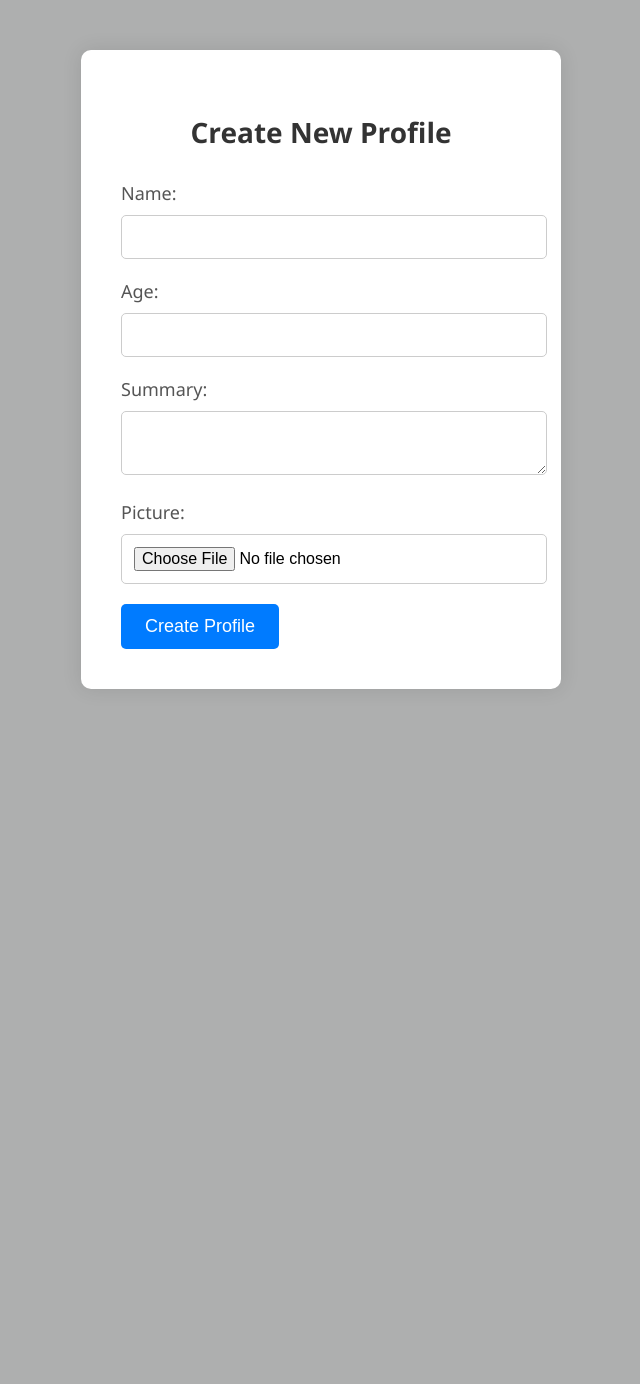
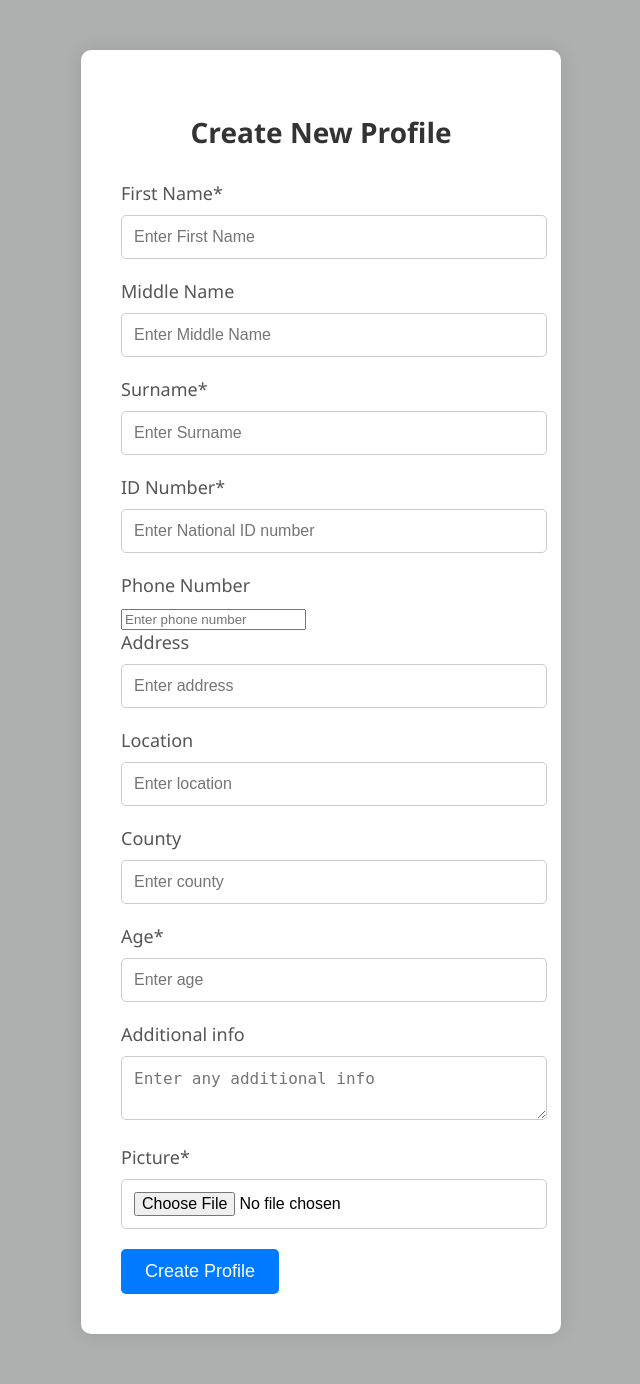
Before and after one commit to tiptopy/elderly_care_connect, a PHP site: page /pages/createprofile.php in a window 1280 px wide. Shown: the whole page, without its empty margins (319-959 px from the left). Before the commit the page ends 689 px from the top, so only its background shows below. Run offline with PHP 8.4, Linux system fonts and the light colour scheme.

Commit message:
updated fields, but clear db first

```diff
--- a/css/homepage.css
+++ b/css/homepage.css
@@ -31,7 +31,7 @@ body {
     transition: transform 0.3s ease;
     padding: 0px 0px 30px;
     width: 300px;
-    height: 350px;
+    height: auto;
     text-align: center;
     margin-left: 30px;
 }
--- a/index.php
+++ b/index.php
@@ -110,9 +110,9 @@ if ($_SERVER["REQUEST_METHOD"] == "POST") {
           // Base64 encode the image data and set it as the src attribute
           $imageData = base64_encode($profile['pictureData']->getData());
           $imageSrc = 'data:' . $profile['pictureMimeType'] . ';base64,' . $imageData;
-          echo '<img src="' . $imageSrc . '" alt="' . $profile['name'] . '">';
-          echo '<h3>' . $profile['name'] . '</h3>';
-          echo '<p>' . $profile['summary'] . '</p>';
+          echo '<img src="' . $imageSrc . '" alt="' . $profile['fname'] . '">';
+          echo '<h3>' . $profile['fname'] . ' ' . $profile['sname'] . '</h3>';
+          echo '<p>' . 'Age: ' . $profile['age'] . '</p>';
           echo '<a href="./pages/profile.php?id=' . $profile['_id'] . '">View Full Profile</a>';
           echo '</div>';
       }
--- a/pages/createprofile.php
+++ b/pages/createprofile.php
@@ -1,26 +1,55 @@
 <!-- pages/create_profile.php -->
 <!DOCTYPE html>
 <html lang="en">
+
 <head>
     <meta charset="UTF-8">
     <meta name="viewport" content="width=device-width, initial-scale=1.0">
     <title>Create Profile - Elderly Care Connect</title>
     <link rel="stylesheet" href="../css/createprofile.css">
 </head>
+
 <body>
     <div class="container-createprofile">
         <h2>Create New Profile</h2>
         <form action="homepage.php" method="post" enctype="multipart/form-data">
-            <label for="name">Name:</label>
-            <input type="text" id="name" name="name" required>
-            <label for="age">Age:</label>
-            <input type="number" id="age" name="age" required>
-            <label for="summary">Summary:</label>
-            <textarea id="summary" name="summary" required></textarea>
-            <label for="picture">Picture:</label>
+            <label for="fname">First Name*</label>
+            <input type="text" id="fname" name="fname" placeholder="Enter First Name" autocomplete="given-name" required>
+
+            <label for="mname">Middle Name</label>
+            <input type="text" id="mname" name="mname" placeholder="Enter Middle Name" autocomplete="additional-name">
+
+            <label for="sname">Surname*</label>
+            <input type="text" id="sname" name="sname" placeholder="Enter Surname" autocomplete="family-name" required>
+
+            <label for="idno">ID Number*</label>
+            <input type="number" id="idno" name="idno" placeholder="Enter National ID number" required>
+
+            <label for="phone">Phone Number</label>
+            <input type="tel" id="phone" name="phone" placeholder="Enter phone number" autocomplete="tel">
+
+            <label for="address">Address</label>
+            <input type="text" id="address" name="address" placeholder="Enter address" autocomplete="street-address">
+
+            <label for="location">Location</label>
+            <input type="text" id="location" name="location" placeholder="Enter location" autocomplete="address-level2">
+
+            <label for="county">County</label>
+            <input type="text" id="county" name="county" placeholder="Enter county" autocomplete="address-level1">
+
+            <label for="age">Age*</label>
+            <input type="number" id="age" name="age" placeholder="Enter age" autocomplete="bday" required>
+
+            <label for="additional">Additional info</label>
+            <textarea id="additional" name="additional" placeholder="Enter any additional info"></textarea>
+
+            <label for="picture">Picture*</label>
             <input type="file" id="picture" name="picture" accept="image/*" required>
+
             <button type="submit">Create Profile</button>
         </form>
+
     </div>
 </body>
+
 </html>
--- a/pages/login.php
+++ b/pages/login.php
@@ -28,7 +28,7 @@
            </div>
         </form>
         <div class="links">
-           <a href="./forgot_password.php">forgort password?</a>
+           <a href="./forgot_password.php">forgot password?</a>
           <div class=links-items2> Dont have an account?<a href="./signup.php" id="item2">Sign Up</a></div>
         </div>
        </div>
--- a/pages/profile.php
+++ b/pages/profile.php
@@ -70,15 +70,15 @@ $creator = $db->users->findOne(['_id' => new MongoDB\BSON\ObjectId($profile['cre
 
 <body>
     <div class="container-profile">
-        <h1><?php echo $profile['name']; ?></h1>
+        <h1><?php echo $profile['fname'] . $profile['sname'] ; ?></h1>
 
         <div class="profile">
             <?php
             $imageData = base64_encode($profile['pictureData']->getData());
             $imageSrc = 'data:' . $profile['pictureMimeType'] . ';base64,' . $imageData;
-            echo '<img src="' . $imageSrc . '" alt="' . $profile['name'] . '">';
+            echo '<img src="' . $imageSrc . '" alt="' . $profile['fname'] . '">';
             ?>
-            <p><?php echo $profile['summary']; ?></p>
+            <p><?php echo $profile['additional']; ?></p>
 
 
             <button id="DonateBtn" onclick="toggleDonateForm()">Donate</button>
```
Also changed, not shown: pages/edit_profile.php (+50 -12 lines), pages/homepage.php (+23 -7 lines).
